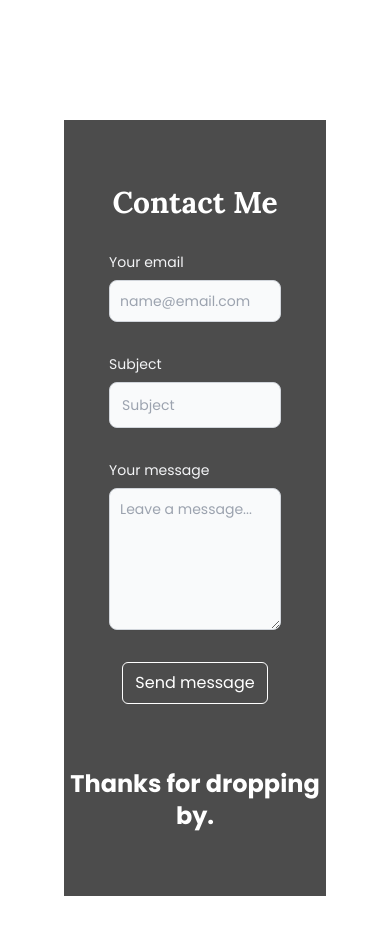
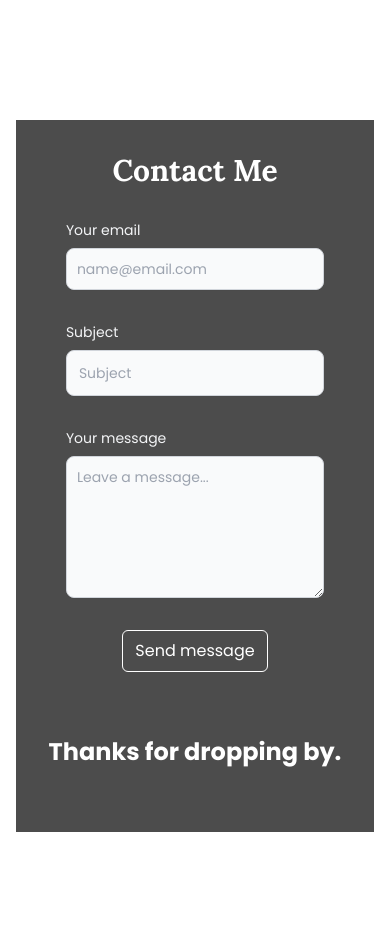
Before and after one commit to egoullaud/portfolio-nov22, a React (Create React App) app: page / in a window 390 px wide. Shown: the part 9680-10614 px from the top of the page. After the commit the page ends 10552 px from the top, so only its background shows below. Built offline with nearby package versions, Linux system fonts and the light colour scheme.

Commit message:
form formatted

```diff
--- a/src/components/Contact.jsx
+++ b/src/components/Contact.jsx
@@ -2,8 +2,8 @@ import React from "react";
 
 function Contact() {
   return (
-    <div className="mx-[4rem] flex flex-col items-center bg-black bg-opacity-70">
-      <h1 className="text-center text-white font-bold text-3xl mt-[4rem] font-Lora">
+    <div className="mx-[1rem] md:mx-[4rem] flex flex-col items-center bg-black bg-opacity-70">
+      <h1 className="text-center text-white font-bold text-3xl mt-[2rem] font-Lora">
         Contact Me
       </h1>
 
```
